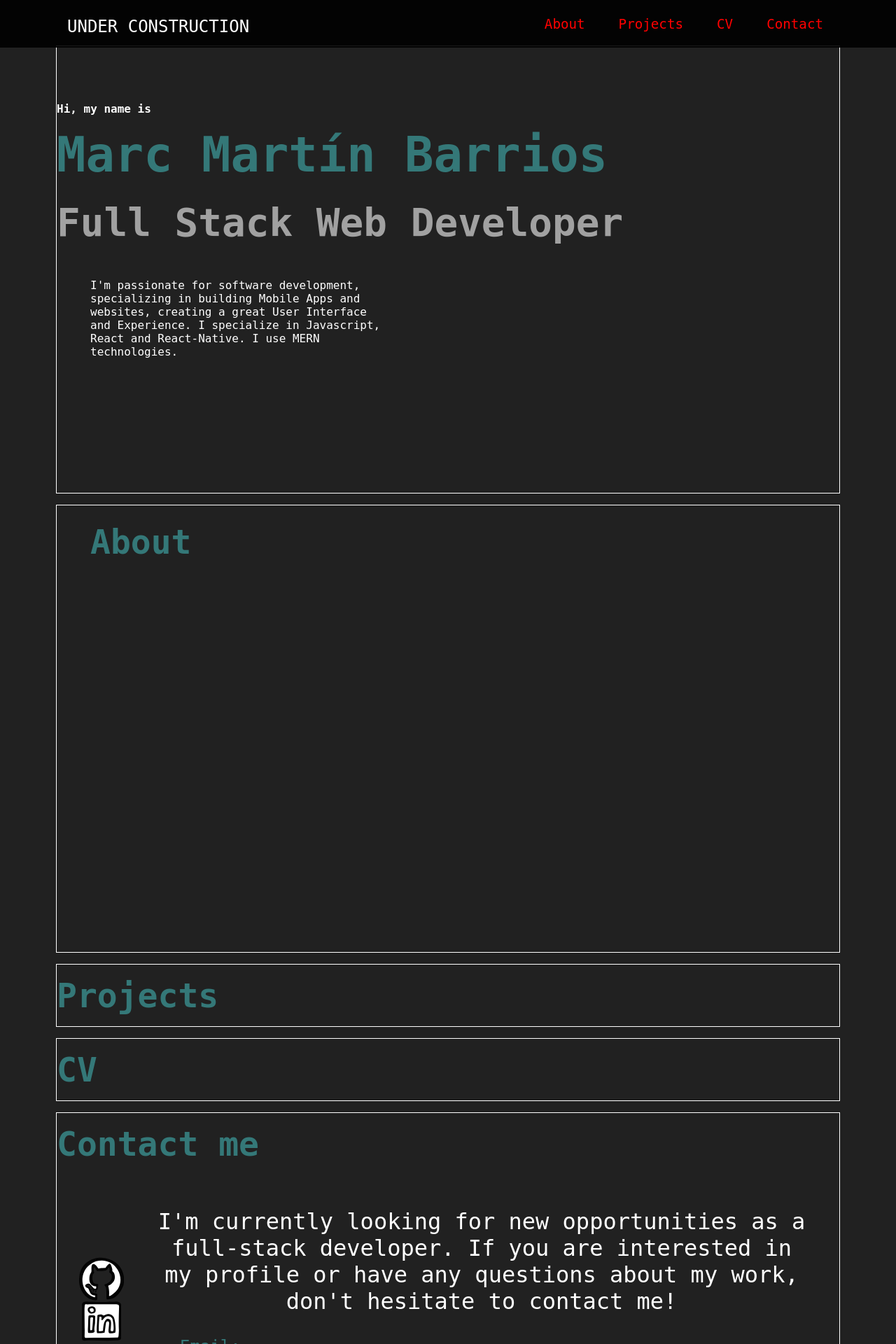
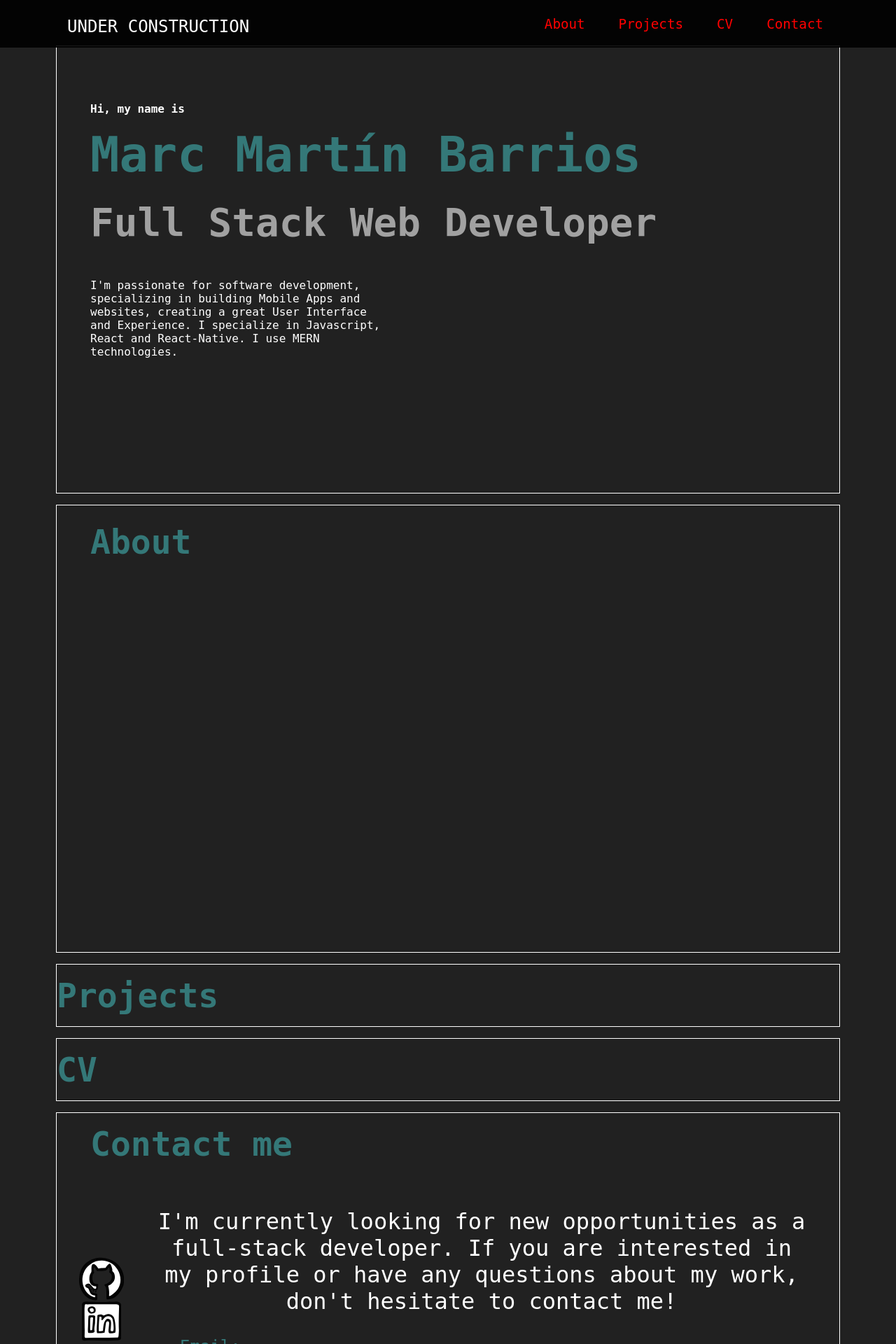
Before and after one commit to MarcMB89/portfolio, a React (Create React App) app: page / in a window 1280 px wide. Shown: the top 1920 px of the page at 70% size. Built offline with nearby package versions, Linux system fonts and the light colour scheme; a web font is replaced by a local one.

Commit message:
Add margin and padding left to titles: - Contact - Home

```diff
--- a/src/components/Contact/contactStyle.css
+++ b/src/components/Contact/contactStyle.css
@@ -9,6 +9,7 @@
     color: hsla(180, 43%, 39%, 80%);
     margin: 1rem 1rem 1rem 0;
     width: auto;
+    padding-left: 3rem;
   }
 
   .contact__section-content {
--- a/src/components/Home/homeStyle.css
+++ b/src/components/Home/homeStyle.css
@@ -12,6 +12,7 @@
   height: fit-content;
   margin: 0 auto;
   margin-right: 30rem;
+  margin-left: 3rem;
 }
 
 .home__title{
```
